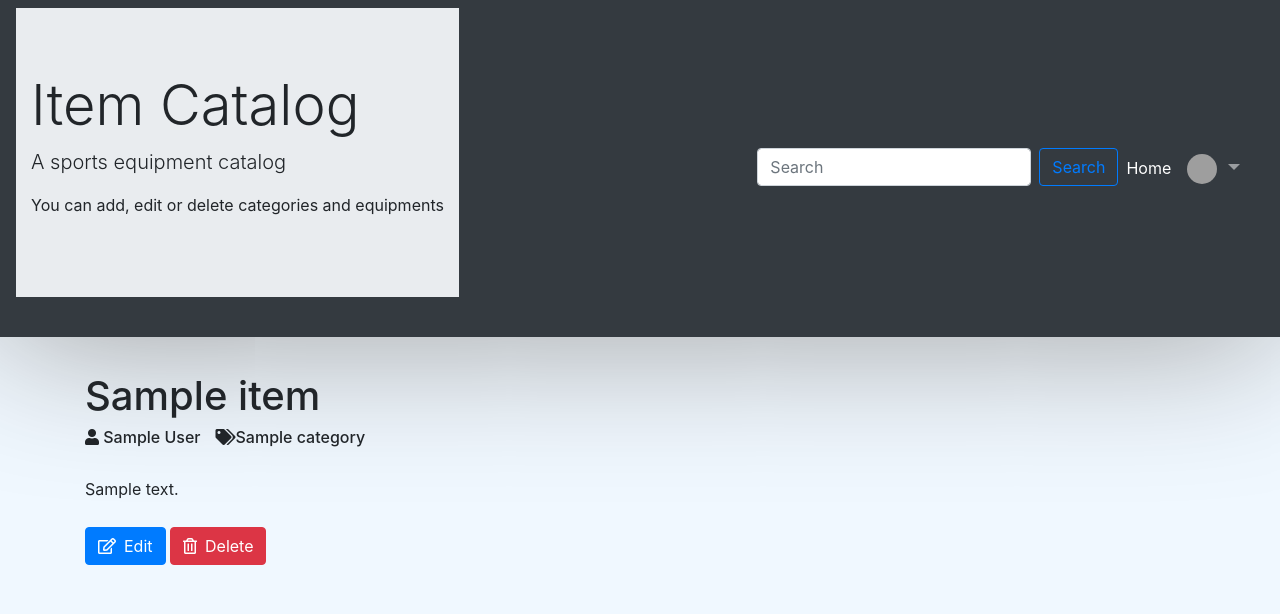
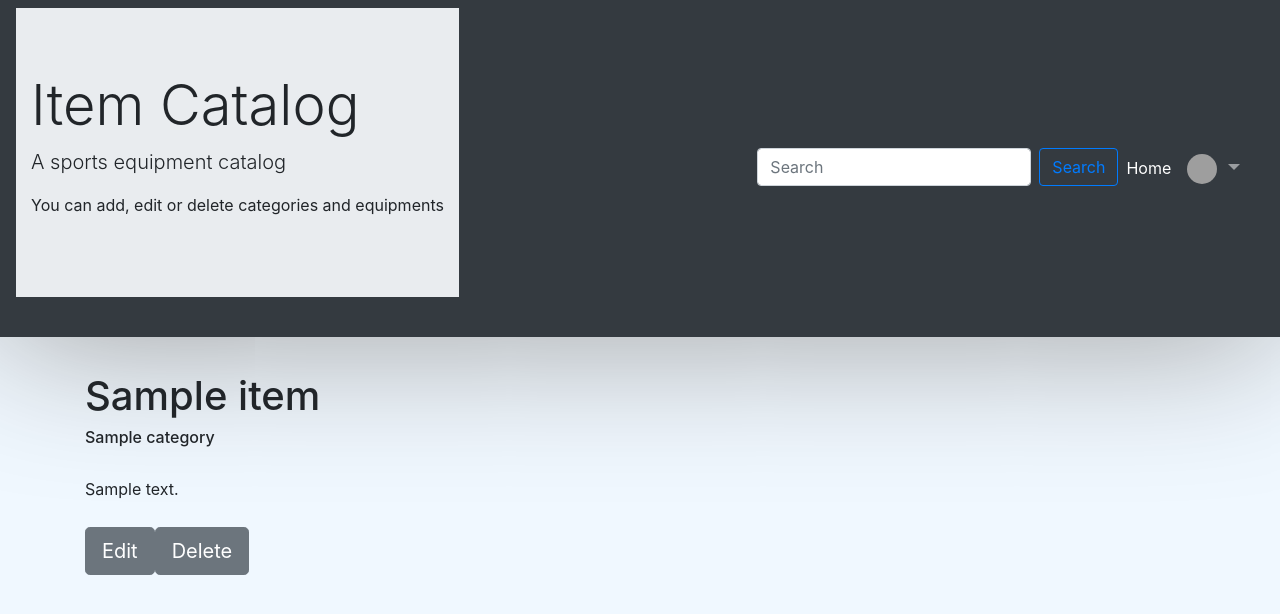
Before and after one commit to Chaithra-J/Item-catalogs, a Flask app: page /catalog/item/1/ in a window 1280 px wide. Shown: the top 614 px of the page. Run offline with Flask 2, Linux system fonts and the light colour scheme; the visitor is signed in with stand-in values (Sample User, id 1); tables that the repository leaves empty hold one stand-in row (values such as "Sample post"); some libraries are stand-ins or nearby versions; grey boxes are pictures that could not be loaded.

Commit message:
Update view-item.html

```diff
--- a/templates/view-item.html
+++ b/templates/view-item.html
@@ -8,7 +8,7 @@
                 <h1>{{ item.name }}</h1>
             </div>
             <div class="row">
-                    <h6><i class="fas fa-user"></i> {{ owner.name }}<i class="fas fa-tags" style="margin-left:15px"></i>{{ category.name }}</i></h6>
+                    <h6>{{ category.name }}</h6>
                 </div>
             <div class="row" style="margin-top: 2%">
                     <p>{{ item.description }}</p>
@@ -16,10 +16,9 @@
             {% if 'username' in session %}
             {% if session['user_id'] == owner.id %}
             <div class="row" style="margin-top: 10px;">
-                <form>
-                    <a href="{{ url_for('edit_item', item_id=item.id) }}"><button type="button" class="btn btn-primary"><i class="far fa-edit text-and-icon"></i>Edit</button></a>
-                    <a href="{{ url_for('delete_item', item_id=item.id) }}"><button type="button" class="btn btn-danger"><i class="far fa-trash-alt text-and-icon"></i>Delete</button></a>
-                </form>
+                            <a href="{{ url_for('edit_item', item_id=item.id) }}"><button type="submit" class="btn btn-secondary btn-lg">Edit</button></a>
+                            <a href="{{ url_for('delete_item', item_id=item.id) }}"><button type="submit" class="btn btn-secondary btn-lg">Delete</button></a>
+
             </div>
             {% endif %}
             {% endif %}
```
